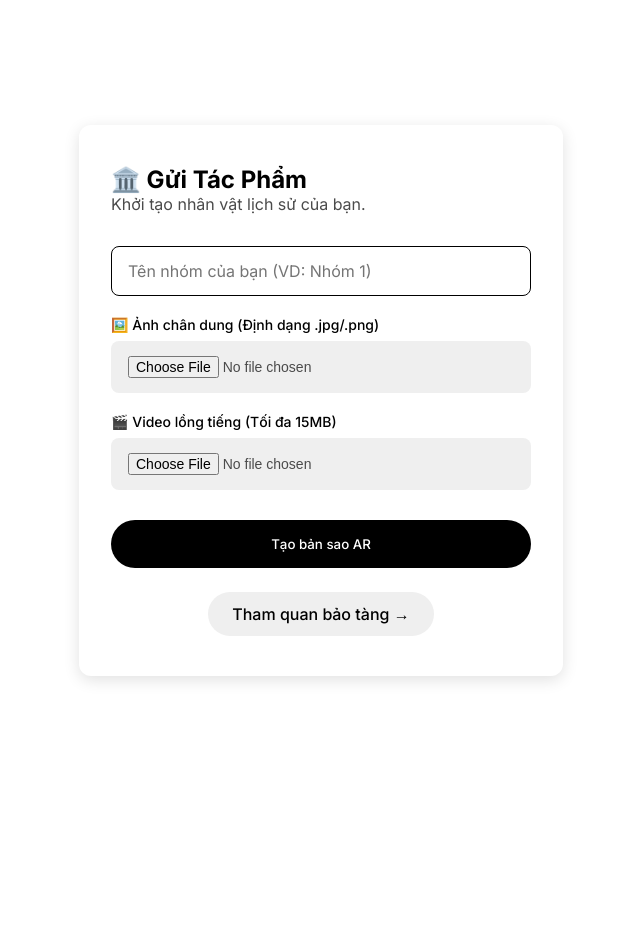
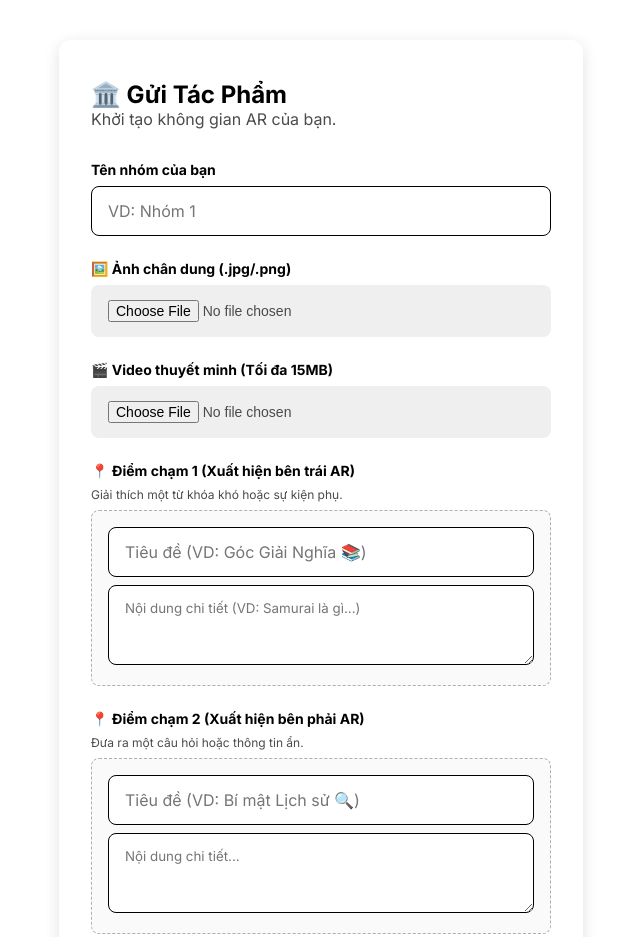
Before and after one commit to Jasondemon-0122/bao-tang-song-demo, a website: page public/index.html in a window 1280 px wide. Shown: the top 937 px of the page, without its empty margins (319-959 px from the left). Before the commit the page ends 800 px from the top, so only its background shows below. Drawn offline with Linux system fonts and the light colour scheme.

Commit message:
Add files via upload

```diff
--- a/public/index.html
+++ b/public/index.html
@@ -6,39 +6,61 @@
     <title>Bảo Tàng Sống - Trạm Tiếp Nhận</title>
     <link rel="stylesheet" href="/style.css">
 
-    <!-- ĐÃ XÓA thẻ <script src="..."> bị lỗi ở đây -->
-
     <style>
-        body { background-color: var(--uber-white); display: flex; justify-content: center; align-items: center; min-height: 100vh; padding: 20px;}
-        .container { padding: 40px 32px; border-radius: 12px; box-shadow: var(--shadow-light); width: 100%; max-width: 420px; }
+        body { background-color: var(--uber-white); display: flex; justify-content: center; align-items: center; min-height: 100vh; padding: 40px 20px;}
+        .container { padding: 40px 32px; border-radius: 12px; box-shadow: var(--shadow-light); width: 100%; max-width: 460px; }
         p.subtitle { color: var(--text-gray); font-size: 16px; margin: 0 0 32px 0; }
-        .input-group { margin-bottom: 20px; text-align: left; }
-        .input-group label { display: block; font-size: 14px; font-weight: 500; margin-bottom: 8px; }
+        .input-group { margin-bottom: 24px; text-align: left; }
+        .input-group label { display: block; font-size: 14px; font-weight: 700; margin-bottom: 8px; color: var(--uber-black);}
+        .sub-label { display: block; font-size: 12px; font-weight: 400; color: var(--text-gray); margin-bottom: 8px;}
         input[type="text"], select, input[type="file"] { width: 100%; padding: 14px 16px; box-sizing: border-box;}
+        textarea { width: 100%; padding: 14px 16px; box-sizing: border-box; border: 1px solid var(--uber-black); border-radius: 8px; font-family: 'Inter', sans-serif; resize: vertical; min-height: 80px;}
         .btn-primary { padding: 16px 24px; width: 100%; margin-top: 10px; }
         .nav-link { display: inline-block; margin-top: 24px; color: var(--uber-black); text-decoration: none; font-weight: 500; font-size: 16px; background: var(--gray-chip); padding: 12px 24px; border-radius: 999px; transition: 0.2s; }
         .nav-link:hover { background: var(--gray-hover); }
         #status { color: #28a745; font-weight: 500; display: none; margin-top: 16px; font-size: 14px; text-align: center;}
+
+        .hotspot-box { background: #fafafa; padding: 16px; border-radius: 8px; border: 1px dashed #afafaf; margin-bottom: 16px;}
     </style>
 </head>
 <body>
     <div class="container">
         <h2>🏛️ Gửi Tác Phẩm</h2>
-        <p class="subtitle">Khởi tạo nhân vật lịch sử của bạn.</p>
+        <p class="subtitle">Khởi tạo không gian AR của bạn.</p>
 
         <form id="uploadForm">
             <div class="input-group">
-                <input type="text" name="tenNhom" id="tenNhom" placeholder="Tên nhóm của bạn (VD: Nhóm 1)" required>
+                <label>Tên nhóm của bạn</label>
+                <input type="text" name="tenNhom" placeholder="VD: Nhóm 1" required>
             </div>
 
             <div class="input-group">
-                <label>🖼️ Ảnh chân dung (Định dạng .jpg/.png)</label>
+                <label>🖼️ Ảnh chân dung (.jpg/.png)</label>
                 <input type="file" name="image" id="imageInput" accept="image/*" required>
             </div>
 
             <div class="input-group">
-                <label>🎬 Video lồng tiếng (Tối đa 15MB)</label>
+                <label>🎬 Video thuyết minh (Tối đa 15MB)</label>
                 <input type="file" name="video" accept="video/mp4" required>
+            </div>
+
+            <!-- Khu vực nhập nội dung Điểm chạm -->
+            <div class="input-group">
+                <label>📍 Điểm chạm 1 (Xuất hiện bên trái AR)</label>
+                <span class="sub-label">Giải thích một từ khóa khó hoặc sự kiện phụ.</span>
+                <div class="hotspot-box">
+                    <input type="text" name="hs1Title" placeholder="Tiêu đề (VD: Góc Giải Nghĩa 📚)" style="margin-bottom: 8px;" required>
+                    <textarea name="hs1Content" placeholder="Nội dung chi tiết (VD: Samurai là gì...)" required></textarea>
+                </div>
+            </div>
+
+            <div class="input-group">
+                <label>📍 Điểm chạm 2 (Xuất hiện bên phải AR)</label>
+                <span class="sub-label">Đưa ra một câu hỏi hoặc thông tin ẩn.</span>
+                <div class="hotspot-box">
+                    <input type="text" name="hs2Title" placeholder="Tiêu đề (VD: Bí mật Lịch sử 🔍)" style="margin-bottom: 8px;" required>
+                    <textarea name="hs2Content" placeholder="Nội dung chi tiết..." required></textarea>
+                </div>
             </div>
 
             <button type="submit" id="submitBtn" class="btn-primary">Tạo bản sao AR</button>
@@ -50,9 +72,7 @@
         </div>
     </div>
 
-    <!-- ĐÃ SỬA: Khai báo type="module" để trình duyệt cho phép chạy công nghệ AI hiện đại -->
     <script type="module">
-        // Nhập khẩu trực tiếp công cụ Compiler từ máy chủ quốc tế
         import { Compiler } from 'https://cdn.jsdelivr.net/npm/mind-ar@1.2.5/dist/mindar-image.prod.js';
 
         document.getElementById('uploadForm').onsubmit = async (e) => {
@@ -75,10 +95,9 @@
 
                 statusText.innerText = "Đang phân tích hình ảnh AR (0%)...";
 
-                // Kích hoạt bộ não AI vừa được nhập khẩu ở trên
                 const compiler = new Compiler();
                 await compiler.compileImageTargets([img], (progress) => {
-                    statusText.innerText = `Đang tạo dữ liệu AR (${Math.round(progress)}%)... (Máy yếu có thể hơi giật)`;
+                    statusText.innerText = `Đang tạo dữ liệu AR (${Math.round(progress)}%)...`;
                 });
 
                 const exportedData = compiler.exportData();
@@ -100,7 +119,7 @@
             } catch (err) {
                 console.error("Lỗi chi tiết:", err);
                 statusText.innerText = "Thất bại!";
-                alert(`Lỗi: ${err.message}. \n\nMẹo: Hãy thử nhấn phím F5 để tải lại trang, hoặc chọn một bức ảnh có dung lượng nhẹ hơn.`);
+                alert(`Lỗi: ${err.message}.`);
                 submitBtn.style.display = 'block';
             }
         };
```
Also changed, not shown: public/trien-lam.html (+4 -4 lines).
